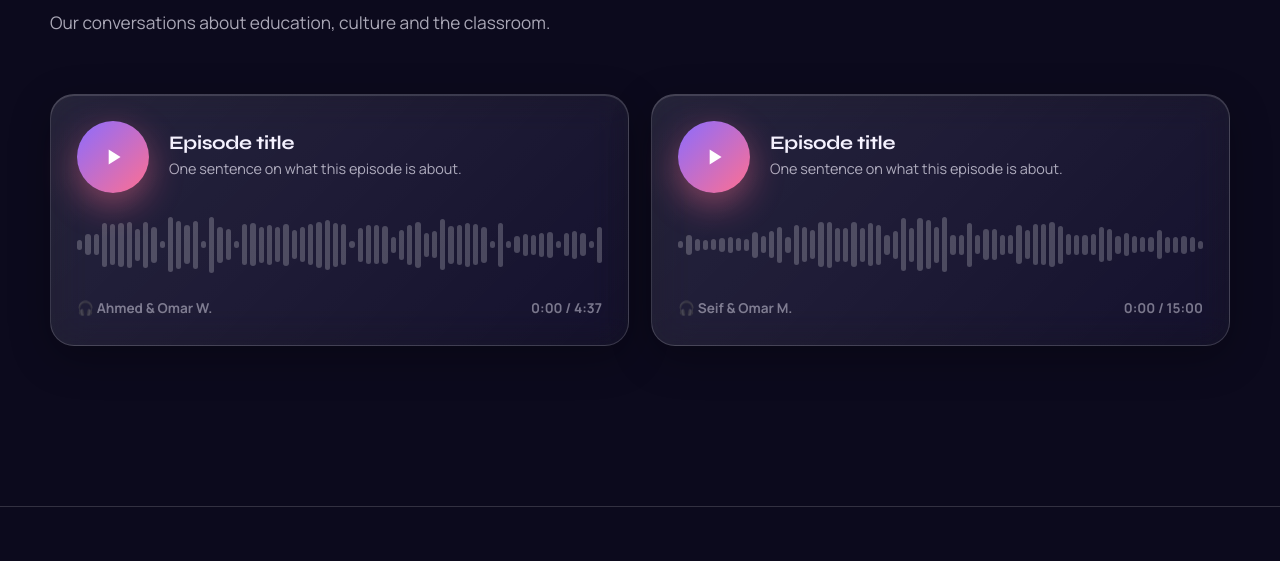
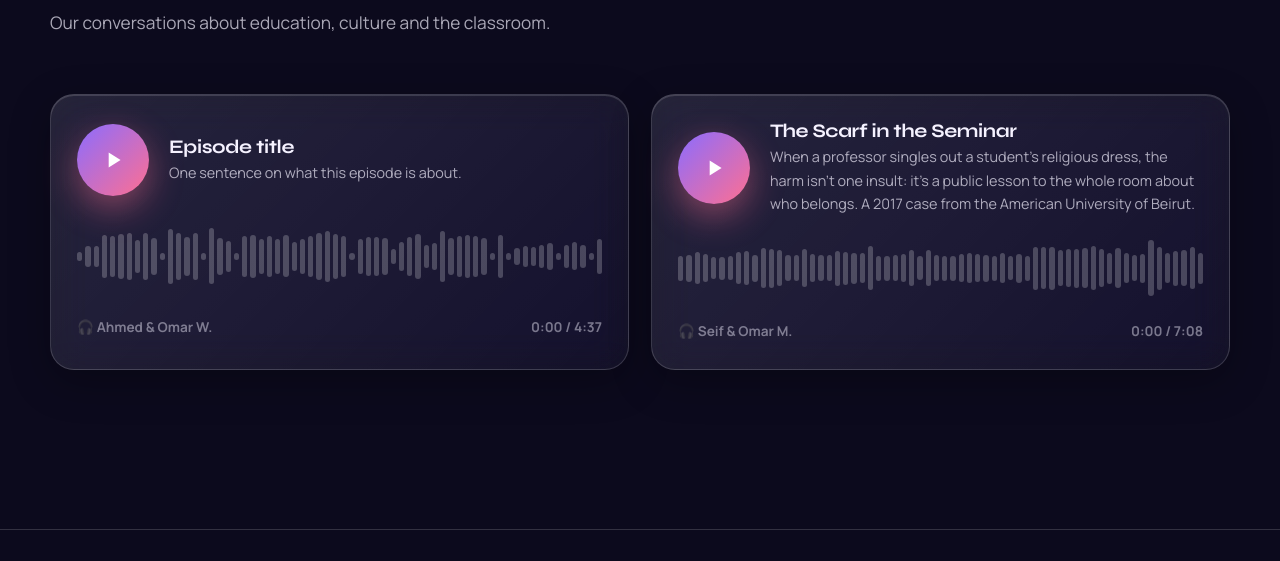
Before and after one commit to Seifhefny/educ, a plain HTML site: page index.html in a window 1280 px wide. Shown: the part 9631-10192 px from the top of the page. Drawn offline with Linux system fonts and the light colour scheme; animation ran at ten frames a second.

Commit message:
Add Seif and Omar Mamdouh's podcast: The Scarf in the Seminar
Co-Authored-By: Claude Opus 5.5 <noreply@anthropic.com>
Claude-Session: https://claude.ai/code/session_01B8rTDCpQRXLgLGWCpJ7hxX

```diff
--- a/index.html
+++ b/index.html
@@ -659,7 +659,9 @@ const SITE = {
     { title: "Episode title", desc: "One sentence on what this episode is about.", by: ["m1", "m4"], duration: "4:37",
       audio: "audio/ahmed-omar-waleed.mp3", link: "",
       peaks: [17, 38, 37, 78, 74, 79, 83, 58, 83, 65, 12, 99, 85, 69, 85, 12, 100, 65, 55, 12, 73, 76, 64, 72, 62, 75, 51, 63, 74, 83, 90, 79, 74, 12, 61, 69, 69, 67, 28, 53, 71, 82, 42, 48, 91, 67, 72, 78, 73, 65, 12, 78, 12, 30, 39, 35, 42, 47, 12, 41, 50, 41, 12, 64] },
-    { title: "Episode title", desc: "One sentence on what this episode is about.", by: ["m2", "m3"], duration: "15:00", audio: "", link: "" }
+    { title: "The Scarf in the Seminar", desc: "When a professor singles out a student's religious dress, the harm isn't one insult: it's a public lesson to the whole room about who belongs. A 2017 case from the American University of Beirut.", by: ["m2", "m3"], duration: "7:08",
+      audio: "audio/seif-omar-mamdouh.mp3", link: "",
+      peaks: [45, 48, 57, 51, 40, 41, 42, 57, 60, 48, 71, 70, 64, 46, 47, 68, 50, 47, 46, 62, 59, 55, 54, 78, 45, 45, 47, 50, 64, 43, 65, 46, 45, 45, 50, 54, 51, 48, 45, 53, 42, 52, 44, 77, 74, 77, 64, 68, 69, 72, 78, 67, 56, 71, 54, 47, 52, 100, 77, 54, 63, 64, 74, 55] }
   ]
 };
 
```
Also changed, not shown: 1 other file.
